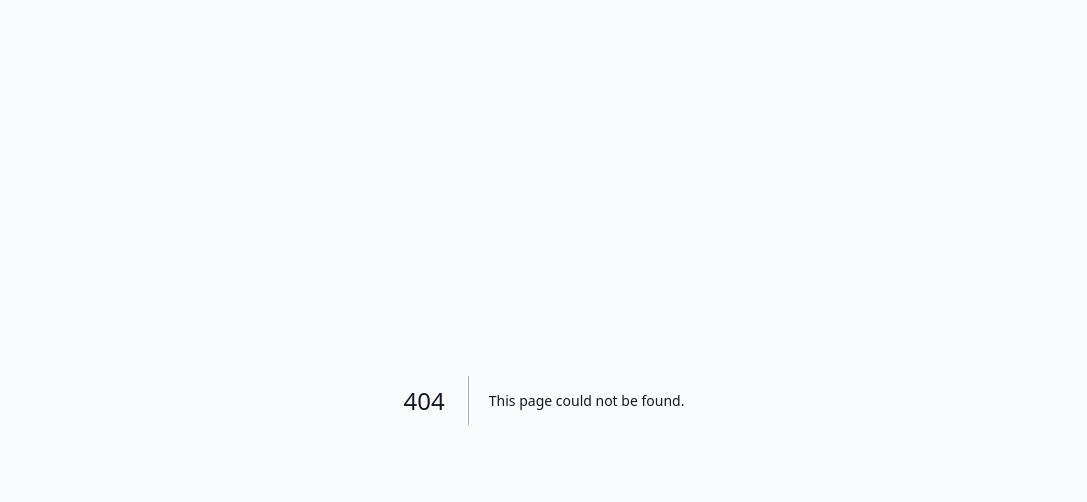
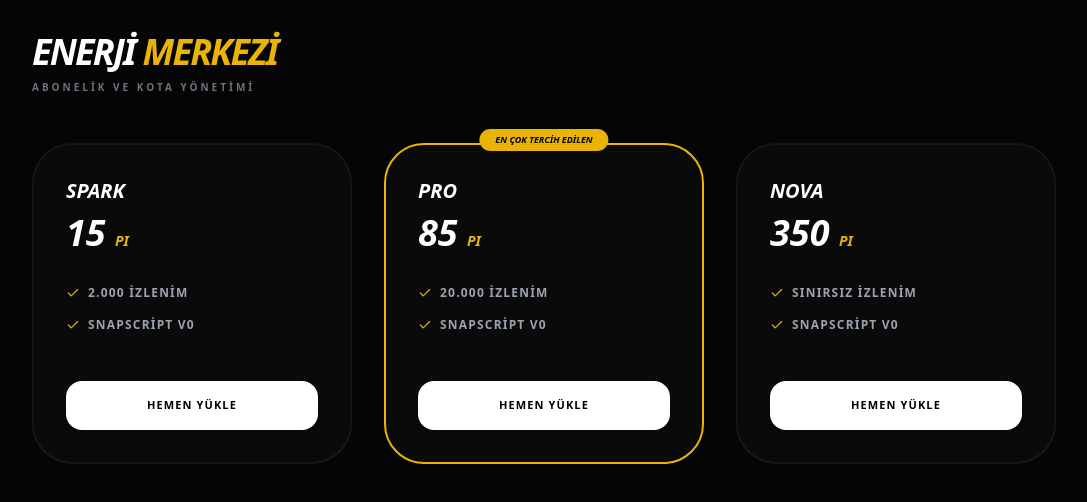
Before and after one commit to Bugsbuny24/tradepi, a Next.js app: page /dashboard/billing in a window 1280 px wide. Before the commit this address had no page. Shown: the top 502 px of the page, without its empty margins (96-1183 px from the left). Built offline with nearby package versions, Linux system fonts and the light colour scheme.

Commit message:
Create page.tsx

```diff
--- /dev/null
+++ b/app/dashboard/billing/page.tsx
@@ -0,0 +1,55 @@
+"use client";
+
+import { CreditCard, Check, Zap, Shield } from "lucide-react";
+
+const PLANS = [
+  { id: "spark", name: "Spark", price: "15", quota: "2.000", color: "border-white/5" },
+  { id: "pro", name: "Pro", price: "85", quota: "20.000", color: "border-yellow-500", popular: true },
+  { id: "nova", name: "Nova", price: "350", quota: "Sınırsız", color: "border-white/5" },
+];
+
+export default function BillingPage() {
+  const handlePayment = async (planId: string, amount: string) => {
+    // Kanka burası Pi SDK'nın tetiklendiği yer olacak
+    alert(`${amount} Pi ödeme işlemi başlatılıyor...`);
+  };
+
+  return (
+    <div className="min-h-screen bg-[#050505] text-white p-8">
+      <div className="max-w-5xl mx-auto">
+        <div className="mb-12">
+          <h1 className="text-4xl font-black italic uppercase tracking-tighter">Enerji <span className="text-yellow-500">Merkezi</span></h1>
+          <p className="text-gray-500 text-[10px] font-bold uppercase tracking-[0.3em] mt-2">Abonelik ve Kota Yönetimi</p>
+        </div>
+
+        <div className="grid grid-cols-1 md:grid-cols-3 gap-8">
+          {PLANS.map((plan) => (
+            <div key={plan.id} className={`p-8 rounded-[40px] bg-[#0A0A0A] border-2 ${plan.color} relative flex flex-col`}>
+              {plan.popular && (
+                <div className="absolute -top-4 left-1/2 -translate-x-1/2 bg-yellow-500 text-black text-[9px] font-black px-4 py-1 rounded-full uppercase italic">En Çok Tercih Edilen</div>
+              )}
+              <h3 className="text-xl font-black uppercase italic mb-2">{plan.name}</h3>
+              <div className="text-4xl font-black italic mb-8">{plan.price} <span className="text-yellow-500 text-sm italic">PI</span></div>
+
+              <ul className="space-y-4 mb-12 flex-1">
+                <li className="flex items-center gap-2 text-xs font-bold text-gray-400 uppercase tracking-widest">
+                  <Check size={14} className="text-yellow-500" /> {plan.quota} İzlenim
+                </li>
+                <li className="flex items-center gap-2 text-xs font-bold text-gray-400 uppercase tracking-widest">
+                  <Check size={14} className="text-yellow-500" /> SnapScript v0
+                </li>
+              </ul>
+
+              <button
+                onClick={() => handlePayment(plan.id, plan.price)}
+                className="w-full py-4 bg-white text-black rounded-2xl font-black text-[11px] uppercase tracking-widest hover:bg-yellow-500 transition-all active:scale-95"
+              >
+                HEMEN YÜKLE
+              </button>
+            </div>
+          ))}
+        </div>
+      </div>
+    </div>
+  );
+}
```
